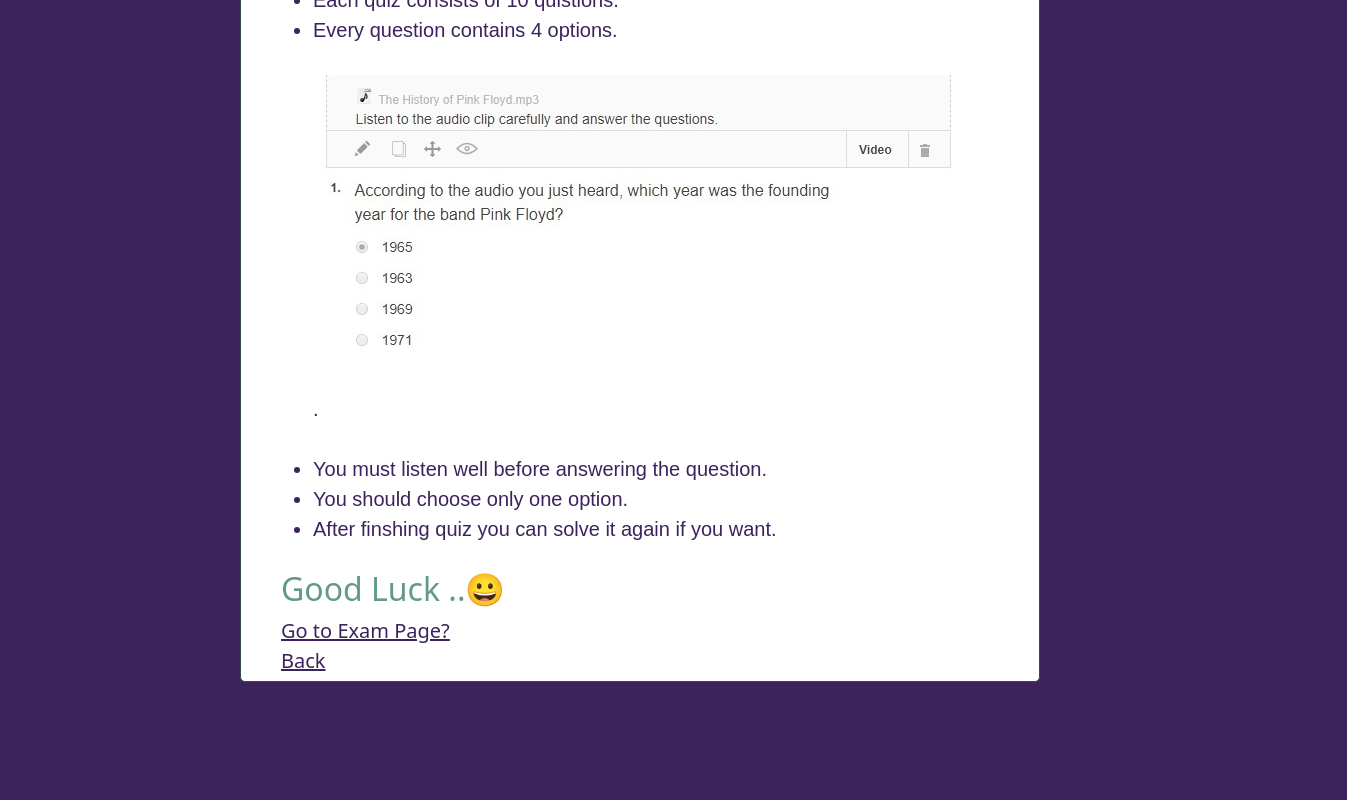
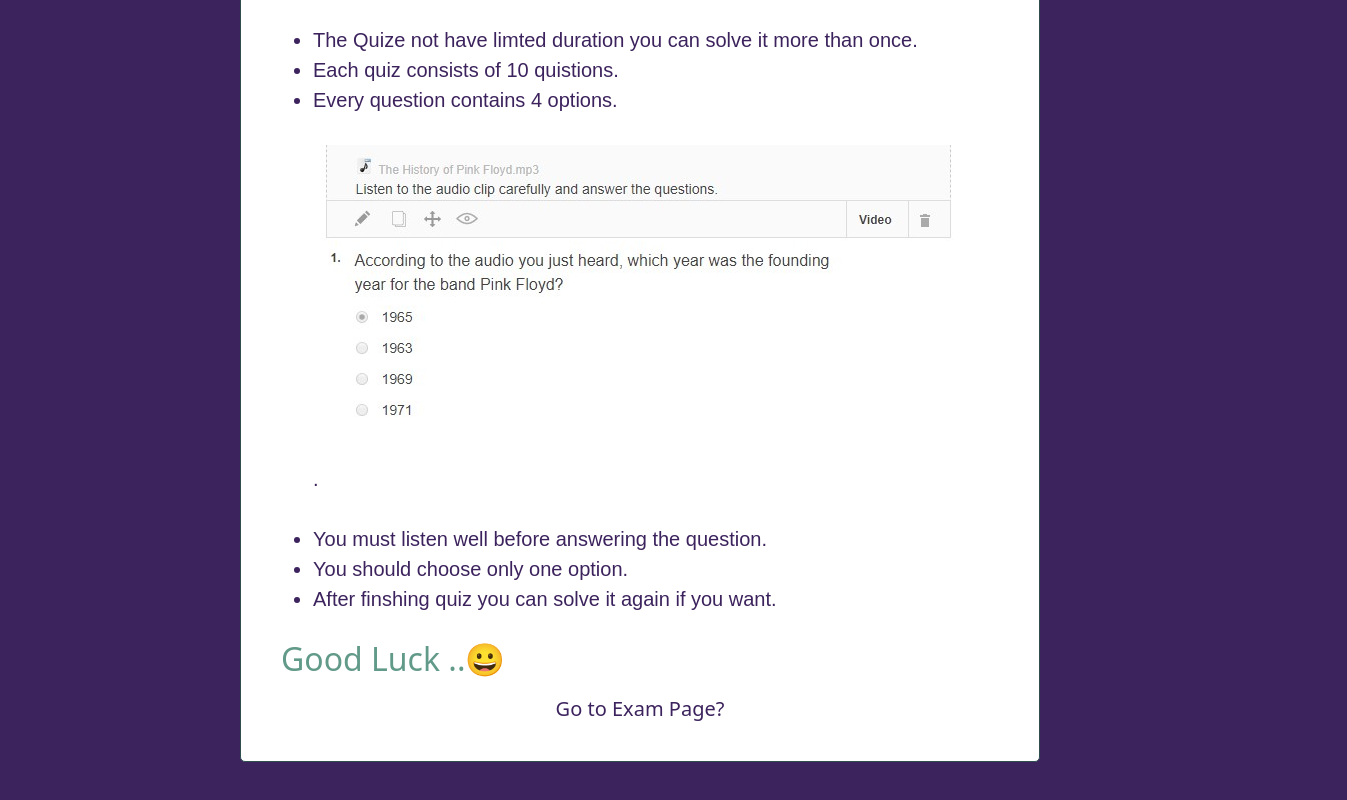
Before and after one commit to mohamed7ali/IA-Project, a React (Create React App) app: page /QuizeInstruction in a window 1280 px wide. Shown: the part 248-1048 px from the top of the page, 1347 px wide, since content can reach past the window. Before the commit the page ends 970 px from the top, so only its background shows below. Built offline with nearby package versions, Linux system fonts and the light colour scheme; a web font is replaced by a local one.

Commit message:
edit about us page
important edit

```diff
--- a/src/Components/quiz/QuizInstruction.js
+++ b/src/Components/quiz/QuizInstruction.js
@@ -3,8 +3,11 @@ import {Link} from 'react-router-dom';
 import 'bootstrap/dist/css/bootstrap.min.css';
 import '../../Style_Pages/quizinstruction.css'
 import quiz from '../../Style_Pages/img/quiz.jpg'
+import Header from "../Header";
 const QuizInstructions=()=>(
-<div className="inst" >
+    <>
+    <Header/>
+    <div className="inst" >
 <div className="instructions container">
         <h1>How to solve quiz? </h1>
         <p className="p1">Ensure you read this guide from start to finsh.</p>
@@ -27,10 +30,15 @@ const QuizInstructions=()=>(
             </li>
         </ul>
         <h2>Good Luck ..</h2><h2 className="p2">&#128512;</h2><br/>
+
+        <p className='text-center mt-2'>
         <Link to="/Exam" className='exm' >Go to Exam Page?</Link><br/>
-        <Link to="/" className='exm' >Back</Link>
+
+             </p>
     </div>
 </div>
 
+    </>
+
 );
 export default QuizInstructions;
--- a/src/Style_Pages/quizinstruction.css
+++ b/src/Style_Pages/quizinstruction.css
@@ -8,7 +8,7 @@ border-radius: 5px;
 width: 800px;
 
 background-color: white;
-height: 890px;
+height: 900px;
 padding: 40px;
 margin-bottom: 40px;
 }
@@ -38,5 +38,9 @@ h2{
 .exm{
     color: #3c235d;
     font-size: 20px;
-    text-align: center;
+
+    text-decoration: none;
 }
+.exm :hover{
+    color: #daceeb;
+}
```
Also changed, not shown: src/Style_Pages/Main.css (line endings or trailing spaces).
